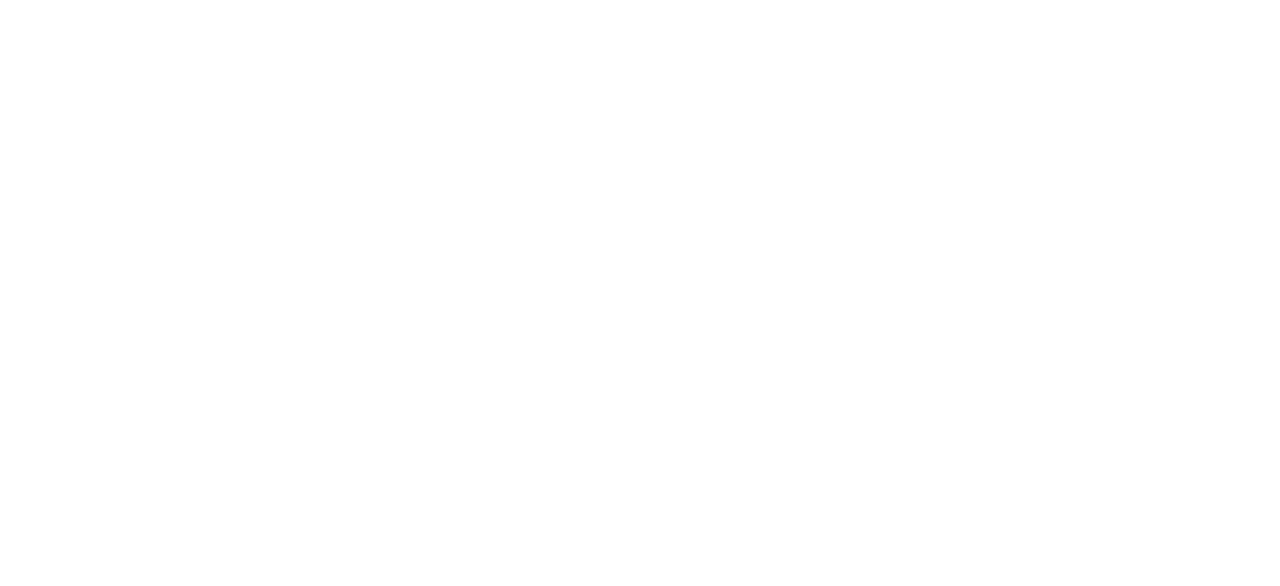
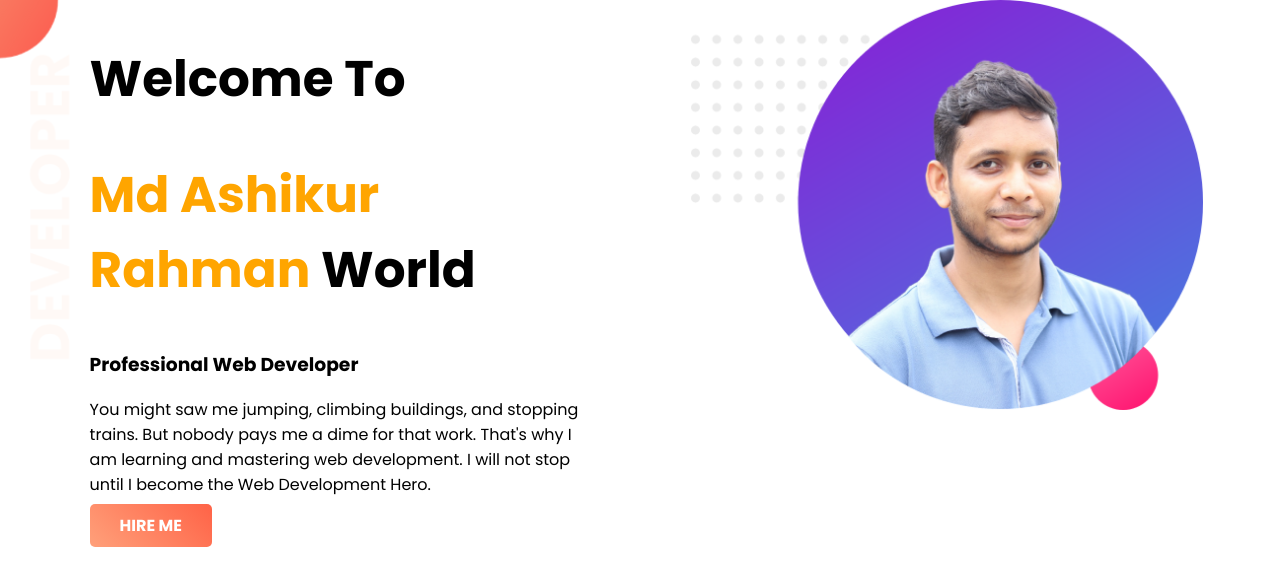
Before and after one commit to developer-ashikur/web-portfolio, a plain HTML site: page index.html in a window 1280 px wide. Drawn offline with Linux system fonts and the light colour scheme.

Commit message:
added top banner section

```diff
--- a/index.html
+++ b/index.html
@@ -4,9 +4,22 @@
     <meta charset="UTF-8">
     <meta name="viewport" content="width=device-width, initial-scale=1.0">
     <title>Developer Md Ashikur Rahman</title>
+    <link rel="preconnect" href="https://fonts.gstatic.com">
+    <link href="https://fonts.googleapis.com/css2?family=Poppins:ital,wght@0,300;0,400;0,500;0,600;0,700;0,800;0,900;1,300;1,400;1,500&display=swap" rel="stylesheet">
     <link rel="stylesheet" href="style.css">
 </head>
 <body>
-
+    <section class="top-banner">
+        <div class="half-width">
+            <h1>Welcome To</h1>
+            <h1><span class="myName">Md Ashikur Rahman</span> World</h1>
+            <h3>Professional Web Developer</h3>
+            <p>You might saw me jumping, climbing buildings, and stopping trains. But nobody pays me a dime for that work. That's why I am learning and mastering web development. I will not stop until I become the Web Development Hero.</p>
+            <a href="#" target="_blank" class="link-button">HIRE ME</a>
+        </div>
+        <div class="half-width">
+            <img src="./images/profile2.png" alt="Profile Image">
+        </div>
+    </section>
 </body>
 </html>
--- a/style.css
+++ b/style.css
@@ -0,0 +1,34 @@
+body{
+    font-family: 'Poppins', sans-serif;
+    margin: 0;
+}
+h1{
+    font-size: 50px;
+}
+.myName{
+    color: orange;
+}
+.half-width{
+    width: 40%;
+    margin-left: 5%;
+    padding-left: 2%;
+    float: left;
+}
+.half-width img{
+    width: 100%;
+}
+.top-banner{
+    background-image: url("images/top-banner.png");
+    background-repeat: no-repeat;
+}
+section{
+    height: 500px;
+}
+.link-button{
+    text-decoration: none;
+    color: white;
+    font-weight: bold;
+    background-image: linear-gradient(45deg,lightSalmon, tomato);
+    padding: 10px 30px;
+    border-radius: 5px;
+}
```
Also changed, not shown: images/profile1.png (added), images/profile2.png (added).
